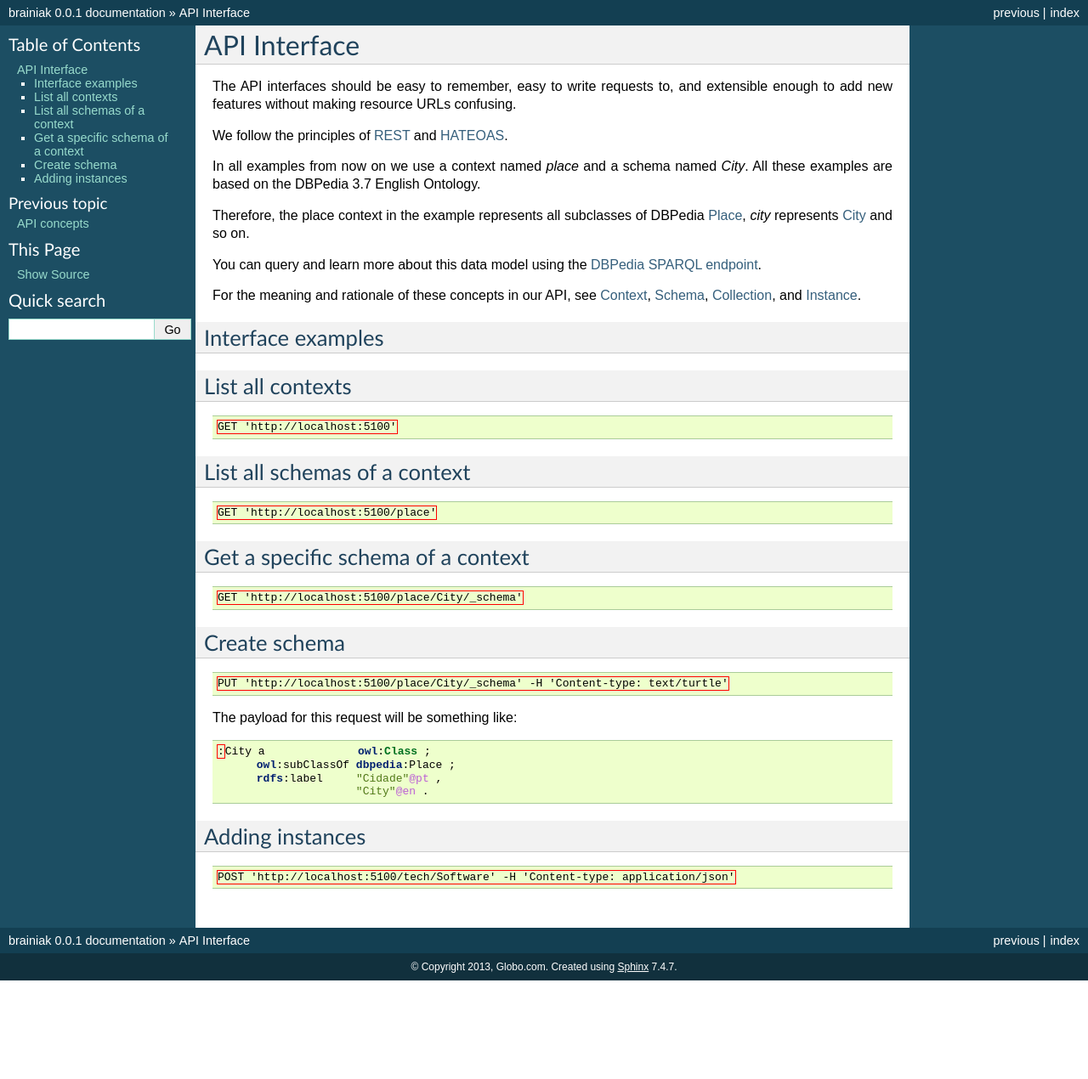
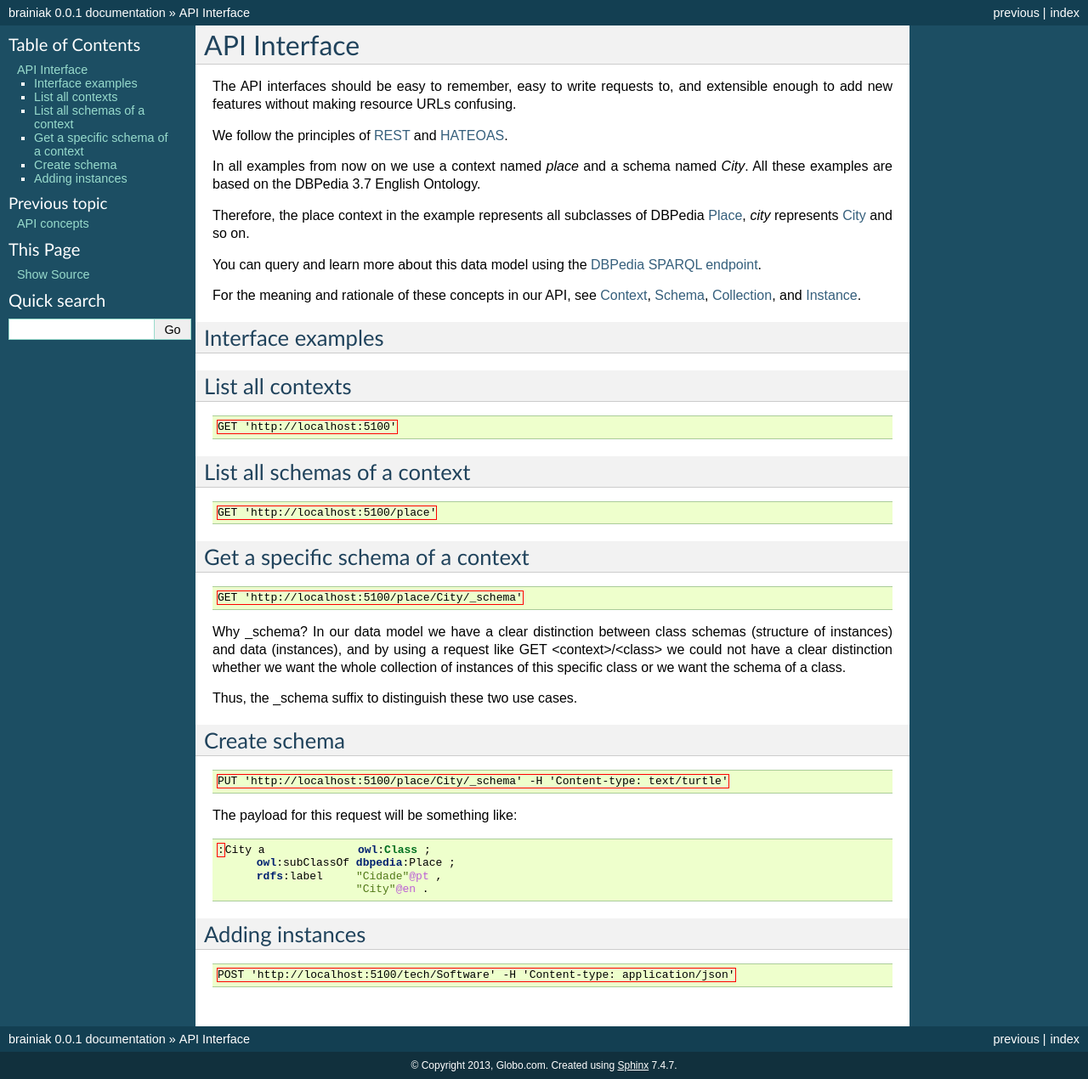
Before and after one commit to bmentges/brainiak_api, a Sphinx documentation site: the page built from docs/source/interfaces.rst, in a window 1280 px wide. Shown: the whole page at 85% size. Built offline with Sphinx 7.4.7, drawn with Linux system fonts in a browser that asks for light colours; before the commit the page ends 1154 px from its top, so only the background shows below that.

Commit message:
explanation of _schema in docs

```diff
--- a/docs/source/interfaces.rst
+++ b/docs/source/interfaces.rst
@@ -45,6 +45,11 @@ Get a specific schema of a context
 
   GET 'http://localhost:5100/place/City/_schema'
 
+Why _schema? In our data model we have a clear distinction between class schemas (structure of instances) and data (instances),
+and by using a request like GET <context>/<class> we could not have a clear distinction whether we want
+the whole collection of instances of this specific class or we want the schema of a class.
+
+Thus, the _schema suffix to distinguish these two use cases.
 
 Create schema
 -------------
```
